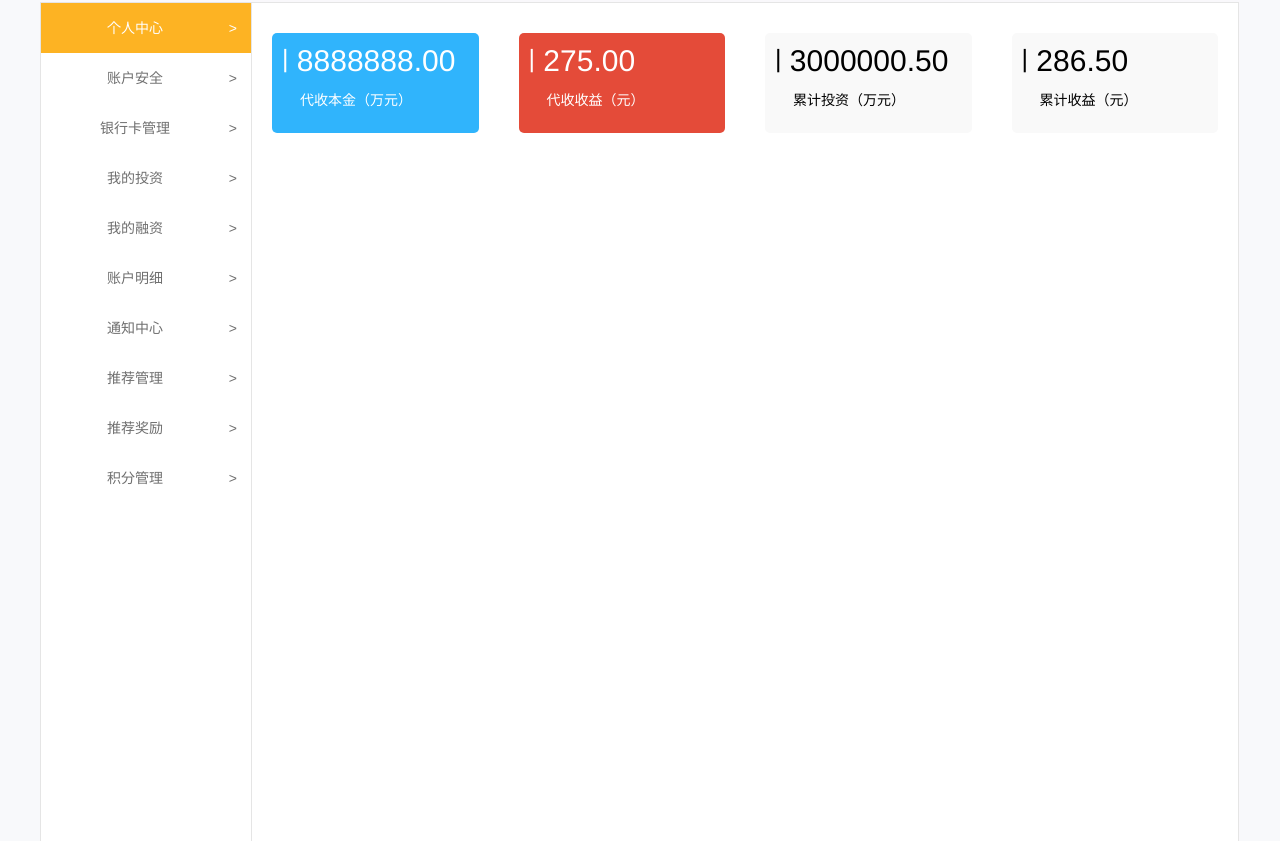
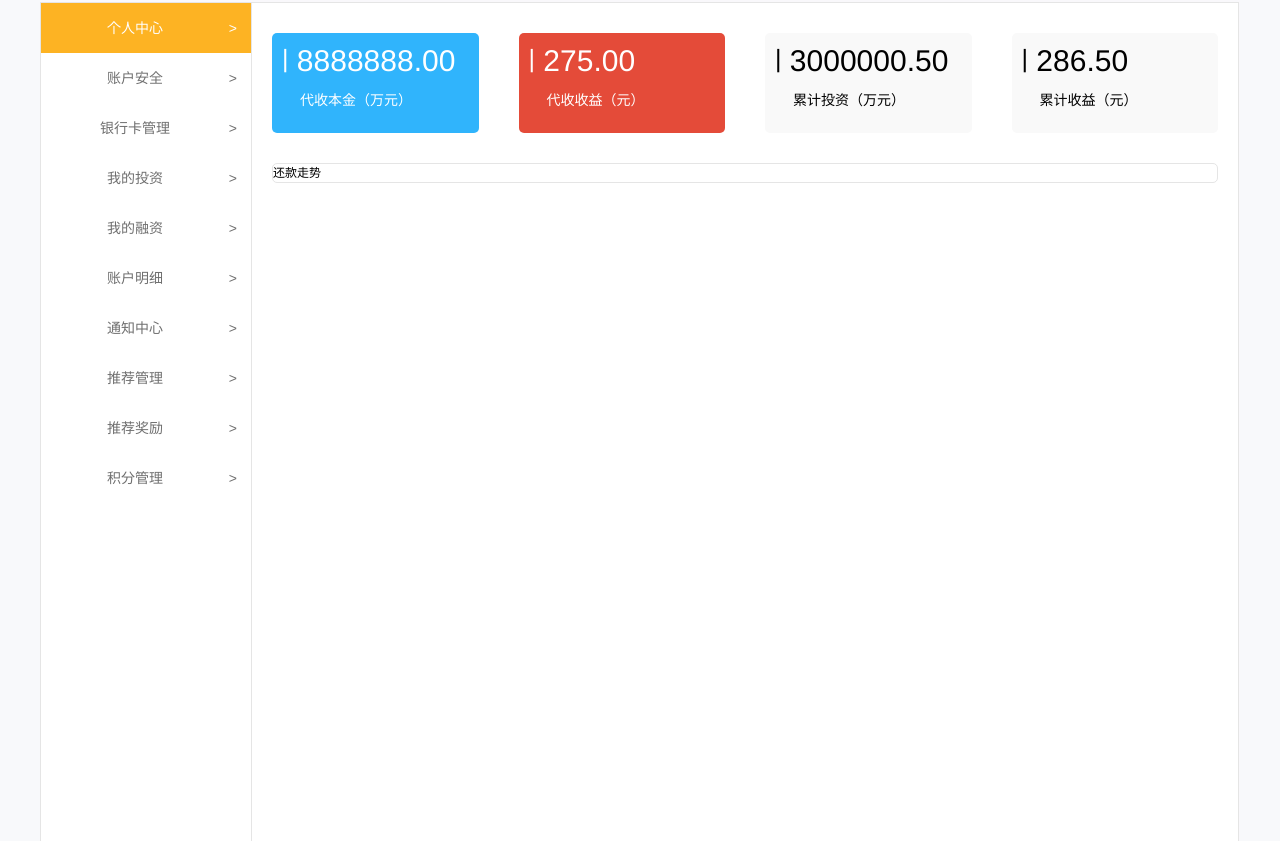
Before and after one commit to qqlucky1/safetou-pro, a website: page center_pages/center-index.html in a window 1280 px wide. Shown: the part 359-1200 px from the top of the page. Drawn offline with nearby package versions, Linux system fonts and the light colour scheme.

Commit message:
1123
1234124

```diff
--- a/center_pages/center-index.html
+++ b/center_pages/center-index.html
@@ -229,7 +229,14 @@
                             </li>
                         </ul>
                     </div>
-                    <div class="c-page1-item2"></div>
+                    <div class="c-page1-item2">
+                        <div class="c-table-box1">
+                            <div class="c-theader">
+                                还款走势
+                            </div>
+                        </div>
+                    </div>
+                    <div class="c-page1-item3"></div>
                 </div>
                 <div class="c-page2" style="display: none"></div>
                 <div class="c-page3" style="display: none"></div>
--- a/sass/pages/_center-index.scss
+++ b/sass/pages/_center-index.scss
@@ -183,6 +183,7 @@ $fontColora0a0a0:#a0a0a0;
 
   i{
     display: inline-block;
+    cursor: pointer;
     padding-right: 3px;
     height: 10px;
     width: 15px;
@@ -299,10 +300,19 @@ $fontColora0a0a0:#a0a0a0;
   height: auto;
   border-left: 1px solid #e5e5e5;
   .c-page1{
-    height: 960px;
+    min-height: 960px;
     .c-page1-item1{
       height: 100px;
       margin: 30px 0;
+    }
+
+    .c-page1-item2{
+      height: 350px;
+      margin: 0 20px 30px 20px;
+    }
+    .c-page1-item3{
+      height: 460px;
+      margin: 0 20px 30px 20px;
     }
 
     .c-page1-pl{
@@ -373,12 +383,12 @@ $fontColora0a0a0:#a0a0a0;
   }
 }
 
-
-
-
-
-
-
-
+.c-pages{
+  .c-table-box1{
+    @include border-radius(5px);
+    border: 1px solid #e5e5e5;
+    height: inherit;
+  }
+}
 
 /************************* center pages module End **********************************/
```
Also changed, not shown: stylesheets/style.css.
